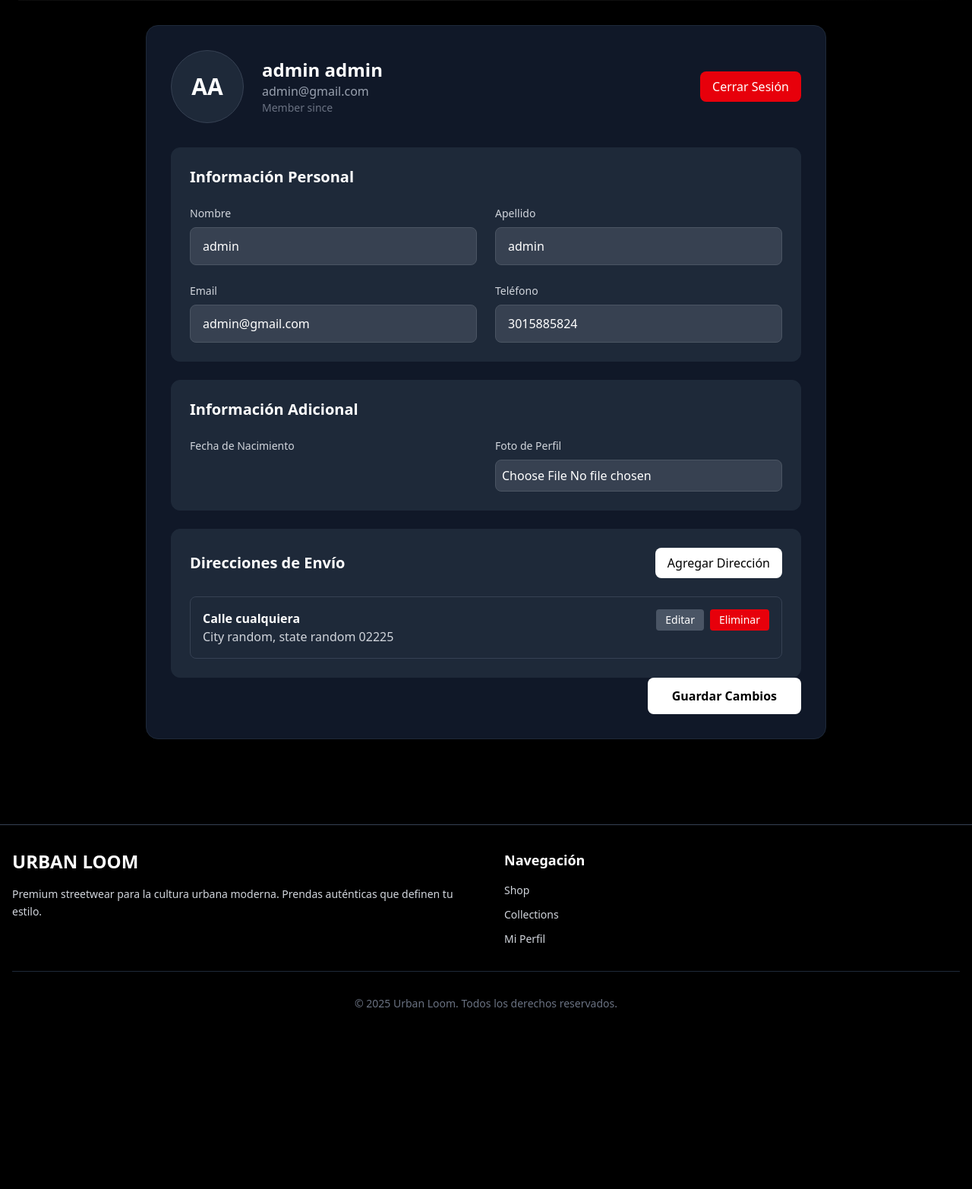
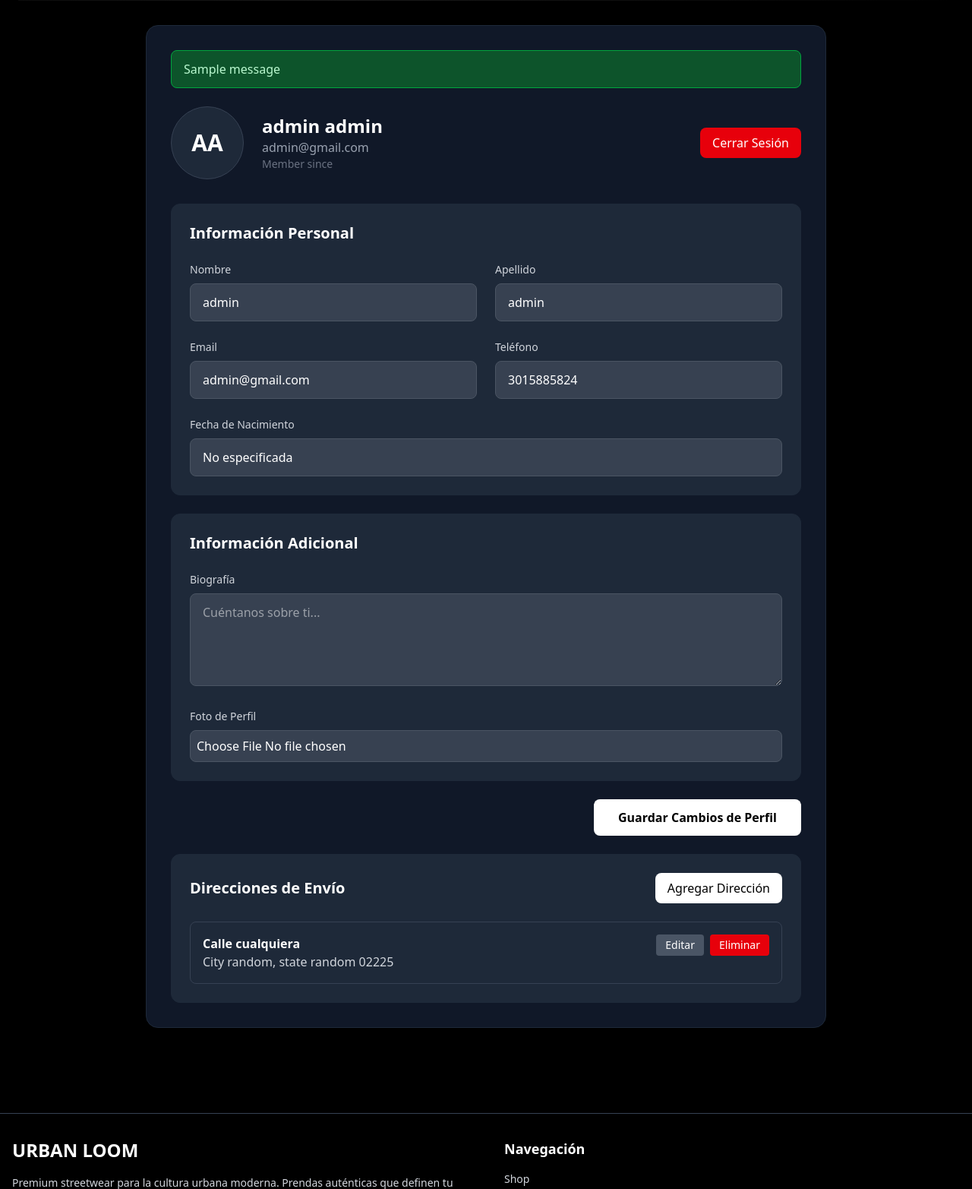
Before and after one commit to juanrobles05/Urban-Loom, a Django app: page /accounts/profile/ in a window 1280 px wide. Shown: the part 467-2032 px from the top of the page at 76% size. Before the commit the page ends 1793 px from the top, so only its background shows below. Run offline with Django 4.2, Linux system fonts and the light colour scheme; a user stored in the database is signed in; data comes from the database, SQL or seed files in the repository; tables that the repository leaves empty hold one stand-in row (values such as "Sample post"); one stand-in notice (Sample message) is shown; style sheets or scripts are compiled from the project's sources.

Commit message:
fix(accounts,-templates): fix profile editing and add COP price formatting
Fixed profile form submission and address management functionality.
Added custom template tag for Colombian peso (COP) price formatting across all product and order templates.

```diff
--- a/accounts/forms.py
+++ b/accounts/forms.py
@@ -35,9 +35,24 @@ class LoginForm(AuthenticationForm):
 class UserForm(forms.ModelForm):
     class Meta:
         model = User
-        fields = ["first_name", "last_name", "email", "phone_number", "date_of_birth"]
+        fields = ["first_name", "last_name", "email", "phone_number"]
         widgets = {
-            'date_of_birth': forms.DateInput(attrs={"type": "date"}),
+            'first_name': forms.TextInput(attrs={
+                'class': 'w-full px-4 py-3 bg-gray-700 border border-gray-600 rounded-lg focus:outline-none focus:border-white transition-colors text-white',
+                'placeholder': 'Nombre'
+            }),
+            'last_name': forms.TextInput(attrs={
+                'class': 'w-full px-4 py-3 bg-gray-700 border border-gray-600 rounded-lg focus:outline-none focus:border-white transition-colors text-white',
+                'placeholder': 'Apellido'
+            }),
+            'email': forms.EmailInput(attrs={
+                'class': 'w-full px-4 py-3 bg-gray-700 border border-gray-600 rounded-lg focus:outline-none focus:border-white transition-colors text-white',
+                'placeholder': 'Email'
+            }),
+            'phone_number': forms.TextInput(attrs={
+                'class': 'w-full px-4 py-3 bg-gray-700 border border-gray-600 rounded-lg focus:outline-none focus:border-white transition-colors text-white',
+                'placeholder': 'Teléfono'
+            }),
         }
 
 
@@ -46,7 +61,14 @@ class ProfileForm(forms.ModelForm):
         model = UserProfile
         fields = ["bio", "profile_picture"]
         widgets = {
-            'bio': forms.Textarea(attrs={'rows': 4}),
+            'bio': forms.Textarea(attrs={
+                'rows': 4,
+                'class': 'w-full px-4 py-3 bg-gray-700 border border-gray-600 rounded-lg focus:outline-none focus:border-white transition-colors text-white',
+                'placeholder': 'Cuéntanos sobre ti...'
+            }),
+            'profile_picture': forms.FileInput(attrs={
+                'class': 'w-full px-4 py-3 bg-gray-700 border border-gray-600 rounded-lg focus:outline-none focus:border-white transition-colors text-white'
+            }),
         }
 
 class ShippingAddressForm(forms.ModelForm):
--- a/accounts/views.py
+++ b/accounts/views.py
@@ -5,6 +5,7 @@ from django.contrib.auth.decorators import login_required
 from .models import ShippingAddress
 from django.http import JsonResponse
 from django.views.decorators.csrf import csrf_exempt
+from django.contrib import messages
 import json
 
 
@@ -50,25 +51,25 @@ def profile_view(request):
 
     # Obtener o crear el perfil del usuario
     try:
-        profile = user.userprofile
+        profile = user.profile
     except:
-        try:
-            profile = user.profile
-        except:
-            profile = None
+        from .models import UserProfile
+        profile = UserProfile.objects.create(user=user)
 
     if request.method == 'POST':
         user_form = UserForm(request.POST, instance=user)
-        profile_form = ProfileForm(request.POST, request.FILES, instance=profile) if profile else None
+        profile_form = ProfileForm(request.POST, request.FILES, instance=profile)
 
-        if user_form.is_valid() and (profile_form is None or profile_form.is_valid()):
+        if user_form.is_valid() and profile_form.is_valid():
             user_form.save()
-            if profile_form:
-                profile_form.save()
-            return redirect('profile')  # redirige al mismo perfil
+            profile_form.save()
+            messages.success(request, '¡Perfil actualizado exitosamente!')
+            return redirect('profile')
+        else:
+            messages.error(request, 'Por favor corrige los errores en el formulario.')
     else:
         user_form = UserForm(instance=user)
-        profile_form = ProfileForm(instance=profile) if profile else None
+        profile_form = ProfileForm(instance=profile)
 
     context = {
         'user_form': user_form,
--- /dev/null
+++ b/core/templatetags/__init__.py
@@ -0,0 +1 @@
+# Template tags for Core app
--- a/templates/accounts/profile.html
+++ b/templates/accounts/profile.html
@@ -28,6 +28,17 @@
         <div class="max-w-4xl mx-auto">
             <!-- Profile Information Card -->
             <div class="bg-gray-900 border border-gray-800 rounded-2xl shadow-lg p-8 mb-8">
+                <!-- Success/Error Messages -->
+                {% if messages %}
+                    <div class="mb-6">
+                        {% for message in messages %}
+                            <div class="px-4 py-3 rounded-lg mb-3 {% if message.tags == 'success' %}bg-green-900 border border-green-600 text-green-200{% elif message.tags == 'error' %}bg-red-900 border border-red-600 text-red-200{% else %}bg-blue-900 border border-blue-600 text-blue-200{% endif %}">
+                                {{ message }}
+                            </div>
+                        {% endfor %}
+                    </div>
+                {% endif %}
+
                 <div class="flex items-center justify-between mb-8">
                     <div class="flex items-center space-x-6">
                         <div class="w-24 h-24 rounded-full overflow-hidden border border-gray-700 bg-gray-800">
@@ -57,35 +68,35 @@
                         <div class="grid grid-cols-1 md:grid-cols-2 gap-6">
                             <div>
                                 <label class="block text-sm font-medium text-gray-300 mb-2">Nombre</label>
-                                {% if user_form.first_name %}
-                                    {{ user_form.first_name }}
-                                {% else %}
-                                    <input type="text" name="first_name" value="{{ user.first_name }}" class="w-full px-4 py-3 bg-gray-700 border border-gray-600 rounded-lg focus:outline-none focus:border-white transition-colors text-white">
+                                {{ user_form.first_name }}
+                                {% if user_form.first_name.errors %}
+                                    <p class="text-red-400 text-sm mt-1">{{ user_form.first_name.errors.0 }}</p>
                                 {% endif %}
                             </div>
                             <div>
                                 <label class="block text-sm font-medium text-gray-300 mb-2">Apellido</label>
-                                {% if user_form.last_name %}
-                                    {{ user_form.last_name }}
-                                {% else %}
-                                    <input type="text" name="last_name" value="{{ user.last_name }}" class="w-full px-4 py-3 bg-gray-700 border border-gray-600 rounded-lg focus:outline-none focus:border-white transition-colors text-white">
+                                {{ user_form.last_name }}
+                                {% if user_form.last_name.errors %}
+                                    <p class="text-red-400 text-sm mt-1">{{ user_form.last_name.errors.0 }}</p>
                                 {% endif %}
                             </div>
                             <div>
                                 <label class="block text-sm font-medium text-gray-300 mb-2">Email</label>
-                                {% if user_form.email %}
-                                    {{ user_form.email }}
-                                {% else %}
-                                    <input type="email" name="email" value="{{ user.email }}" class="w-full px-4 py-3 bg-gray-700 border border-gray-600 rounded-lg focus:outline-none focus:border-white transition-colors text-white">
+                                {{ user_form.email }}
+                                {% if user_form.email.errors %}
+                                    <p class="text-red-400 text-sm mt-1">{{ user_form.email.errors.0 }}</p>
                                 {% endif %}
                             </div>
                             <div>
                                 <label class="block text-sm font-medium text-gray-300 mb-2">Teléfono</label>
-                                {% if user_form.phone_number %}
-                                    {{ user_form.phone_number }}
-                                {% else %}
-                                    <input type="tel" name="phone_number" value="{{ user.phone_number|default:'' }}" class="w-full px-4 py-3 bg-gray-700 border border-gray-600 rounded-lg focus:outline-none focus:border-white transition-colors text-white">
+                                {{ user_form.phone_number }}
+                                {% if user_form.phone_number.errors %}
+                                    <p class="text-red-400 text-sm mt-1">{{ user_form.phone_number.errors.0 }}</p>
                                 {% endif %}
+                            </div>
+                            <div class="md:col-span-2">
+                                <label class="block text-sm font-medium text-gray-300 mb-2">Fecha de Nacimiento</label>
+                                <input type="text" value="{% if user.date_of_birth %}{{ user.date_of_birth|date:'d/m/Y' }}{% else %}No especificada{% endif %}" readonly class="w-full px-4 py-3 bg-gray-800 border border-gray-600 rounded-lg text-gray-400 cursor-not-allowed">
                             </div>
                         </div>
                     </div>
@@ -94,21 +105,38 @@
                     {% if profile_form %}
                     <div class="border border-gray-800 rounded-xl bg-gray-800 p-6">
                         <h3 class="text-xl font-bold mb-6">Información Adicional</h3>
-                        <div class="grid grid-cols-1 md:grid-cols-2 gap-6">
+                        <div class="grid grid-cols-1 gap-6">
                             <div>
-                                <label class="block text-sm font-medium text-gray-300 mb-2">Fecha de Nacimiento</label>
-                                {{ profile_form.date_of_birth }}
+                                <label class="block text-sm font-medium text-gray-300 mb-2">Biografía</label>
+                                {{ profile_form.bio }}
+                                {% if profile_form.bio.errors %}
+                                    <p class="text-red-400 text-sm mt-1">{{ profile_form.bio.errors.0 }}</p>
+                                {% endif %}
                             </div>
                             <div>
                                 <label class="block text-sm font-medium text-gray-300 mb-2">Foto de Perfil</label>
                                 {{ profile_form.profile_picture }}
+                                {% if profile_form.profile_picture.errors %}
+                                    <p class="text-red-400 text-sm mt-1">{{ profile_form.profile_picture.errors.0 }}</p>
+                                {% endif %}
+                                {% if user.profile.profile_picture %}
+                                    <p class="text-gray-400 text-sm mt-2">Archivo actual: {{ user.profile.profile_picture.name }}</p>
+                                {% endif %}
                             </div>
                         </div>
                     </div>
                     {% endif %}
 
-                    <!-- Shipping Addresses Section -->
-                    <div class="border border-gray-800 rounded-xl bg-gray-800 p-6">
+                    <!-- Submit Button for Profile -->
+                    <div class="flex justify-end">
+                        <button type="submit" class="px-8 py-3 bg-white text-black font-bold rounded-lg hover:bg-gray-200 transition-colors">
+                            Guardar Cambios de Perfil
+                        </button>
+                    </div>
+                </form>
+
+                <!-- Shipping Addresses Section (Outside Profile Form) -->
+                <div class="border border-gray-800 rounded-xl bg-gray-800 p-6 mt-6">
                         <div class="flex justify-between items-center mb-6">
                             <h3 class="text-xl font-bold">Direcciones de Envío</h3>
                             <button type="button" id="open-address-modal-btn" class="px-4 py-2 bg-white text-black rounded-lg hover:bg-gray-200 transition-colors">
@@ -139,6 +167,7 @@
                                     <!-- Inline Edit Form (Hidden by default) -->
                                     <div class="address-edit-form hidden">
                                         <form class="edit-address-form" data-address-id="{{ address.id }}">
+                                            {% csrf_token %}
                                             <div class="grid grid-cols-1 md:grid-cols-2 gap-4 mb-4">
                                                 <div>
                                                     <label class="block text-sm font-medium text-gray-300 mb-2">Calle</label>
@@ -175,14 +204,6 @@
                             {% endfor %}
                         </div>
                     </div>
-
-                    <!-- Submit Button -->
-                    <div class="flex justify-end">
-                        <button type="submit" class="px-8 py-3 bg-white text-black font-bold rounded-lg hover:bg-gray-200 transition-colors">
-                            Guardar Cambios
-                        </button>
-                    </div>
-                </form>
             </div>
         </div>
     </div>
--- a/templates/catalog/collection_detail.html
+++ b/templates/catalog/collection_detail.html
@@ -1,5 +1,6 @@
 {% extends 'base.html' %}
 {% load static %}
+{% load price_filters %}
 
 {% block title %}{{ collection.name }} - {{ collection.season }} - Urban Loom{% endblock %}
 
@@ -104,7 +105,7 @@
                         </div>
                         <h3 class="text-lg font-bold mb-2">{{ product.name }}</h3>
                         <p class="text-gray-300 text-sm mb-2">{{ product.description|truncatewords:10 }}</p>
-                        <p class="text-white font-bold">${{ product.price|floatformat:0 }} COP</p>
+                        <p class="text-white font-bold">{{ product.price|format_cop }}</p>
                     </a>
                     {% endfor %}
                 </div>
--- a/templates/catalog/product_detail.html
+++ b/templates/catalog/product_detail.html
@@ -1,5 +1,6 @@
 {% extends 'base.html' %}
 {% load static %}
+{% load price_filters %}
 
 {% block title %}{{ product.name }} - Urban Loom{% endblock %}
 
@@ -49,7 +50,7 @@
                     <!-- Price and Stock -->
                     <div class="border-t border-gray-800 pt-8">
                         <div class="flex items-center justify-between mb-6">
-                            <span class="text-4xl lg:text-5xl font-bold">${{ product.price|floatformat:0 }} COP</span>
+                            <span class="text-4xl lg:text-5xl font-bold">{{ product.price|format_cop }}</span>
                             {% if product.stock > 0 %}
                                 <div class="flex items-center space-x-2">
                                     <div class="w-3 h-3 bg-green-500 rounded-full animate-pulse"></div>
--- a/templates/recommendations/recommendations.html
+++ b/templates/recommendations/recommendations.html
@@ -1,5 +1,6 @@
 {% extends 'base.html' %}
 {% load static %}
+{% load price_filters %}
 
 {% block extra_css %}
 <link rel="stylesheet" href="{% static 'css/wishlist.css' %}">
@@ -39,9 +40,9 @@
                 <span class="text-xs text-muted-foreground">({{ product.product.reviews|default:"0" }})</span>
               </div>
               <div class="flex items-center space-x-2">
-                <span class="text-xl font-bold text-primary">${{ product.product.price }}</span>
+                <span class="text-xl font-bold text-primary">{{ product.product.price|format_cop }}</span>
                 {% if product.product.original_price %}
-                  <span class="text-sm text-muted-foreground line-through">${{ product.product.original_price }}</span>
+                  <span class="text-sm text-muted-foreground line-through">{{ product.product.original_price|format_cop }}</span>
                 {% endif %}
               </div>
             </div>
--- a/templates/recommendations/wishlist.html
+++ b/templates/recommendations/wishlist.html
@@ -1,5 +1,6 @@
 {% extends 'base.html' %}
 {% load static %}
+{% load price_filters %}
 
 {% block extra_css %}
 <link rel="stylesheet" href="{% static 'css/wishlist.css' %}">
@@ -41,9 +42,9 @@
                 <span class="text-sm text-muted-foreground">({{ item.product.reviews|default:"0" }} reviews)</span>
               </div>
               <div class="flex items-center space-x-2">
-                <span class="text-2xl font-bold text-primary">${{ item.product.price }}</span>
+                <span class="text-2xl font-bold text-primary">{{ item.product.price|format_cop }}</span>
                 {% if item.product.original_price %}
-                  <span class="text-lg text-muted-foreground line-through">${{ item.product.original_price }}</span>
+                  <span class="text-lg text-muted-foreground line-through">{{ item.product.original_price|format_cop }}</span>
                 {% endif %}
               </div>
               <div class="flex space-x-2">
--- a/templates/shop/shop.html
+++ b/templates/shop/shop.html
@@ -1,5 +1,6 @@
 {% extends 'base.html' %}
 {% load static %}
+{% load price_filters %}
 
 {% block title %}Shop - Urban Loom{% endblock %}
 
@@ -246,7 +247,7 @@
                                             <div class="flex justify-between items-start">
                                                 <h3 class="text-lg font-bold text-white group-hover:text-gray-200 transition-colors line-clamp-2 flex-1 mr-3">{{ product.name }}</h3>
                                                 <div class="text-right">
-                                                    <span class="text-2xl font-bold price-gradient">${{ product.price|floatformat:0 }} COP</span>
+                                                    <span class="text-2xl font-bold price-gradient">{{ product.price|format_cop }}</span>
                                                 </div>
                                             </div>
 
```
Also changed, not shown: core/templatetags/price_filters.py (added, +40 -0 lines), static/js/profile.js (+21 -12 lines), templates/orders/cart.html (+6 -5 lines), templates/orders/checkout.html (+4 -3 lines), templates/orders/order_confirmation.html (+4 -3 lines), templates/orders/order_history.html (+5 -6 lines), templates/orders/payment.html (+4 -3 lines).
